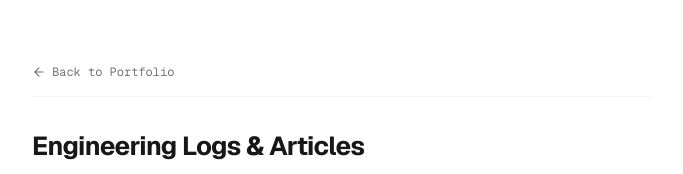
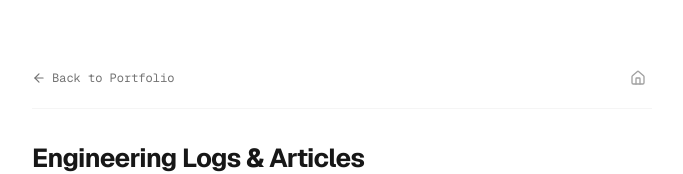
Before and after one commit to shefiin/shefin, a Next.js app in the folder client/: page /writing in a window 1280 px wide. Shown: the top 174 px of the page, without its empty margins (298-981 px from the left). Built offline with nearby package versions, Linux system fonts and the light colour scheme; no server answers.

Commit message:
style: replace Portfolio Home text with home icon in writing pages

```diff
--- a/client/app/writing/[slug]/ArticleView.tsx
+++ b/client/app/writing/[slug]/ArticleView.tsx
@@ -2,7 +2,7 @@
 
 import React, { useState, useEffect } from 'react';
 import Link from 'next/link';
-import { ArrowLeft, Clock, Calendar, Hash, FileText } from 'lucide-react';
+import { ArrowLeft, Clock, Calendar, Hash, FileText, Home } from 'lucide-react';
 
 export interface BlogPostData {
   _id?: string;
@@ -334,9 +334,11 @@ export default function ArticleView({ slug }: { slug: string }) {
 
           <Link
             href="/"
-            className="text-[11px] font-mono text-neutral-400 hover:text-neutral-700 transition-colors"
+            aria-label="Portfolio Home"
+            title="Portfolio Home"
+            className="w-7 h-7 rounded-lg text-neutral-400 hover:text-neutral-900 hover:bg-neutral-100 flex items-center justify-center transition"
           >
-            Portfolio Home
+            <Home className="w-4 h-4" />
           </Link>
         </div>
 
--- a/client/app/writing/page.tsx
+++ b/client/app/writing/page.tsx
@@ -14,7 +14,8 @@ import {
   Hash,
   PenLine,
   Layers,
-  Sparkles
+  Sparkles,
+  Home
 } from 'lucide-react';
 import { verifyCurrentAuth } from '../utils/auth';
 
@@ -201,6 +202,7 @@ function WritingsList() {
           <span>Back to Portfolio</span>
         </Link>
 
+        <div className="flex items-center gap-2">
           {isAdmin && (
             <Link
               href="/write"
@@ -210,6 +212,16 @@ function WritingsList() {
               <span>Write New</span>
             </Link>
           )}
+
+          <Link
+            href="/"
+            aria-label="Portfolio Home"
+            title="Portfolio Home"
+            className="w-7 h-7 rounded-lg text-neutral-400 hover:text-neutral-900 hover:bg-neutral-100 flex items-center justify-center transition"
+          >
+            <Home className="w-4 h-4" />
+          </Link>
+        </div>
       </div>
 
       {/* Header */}
```
Lines whose indentation alone changed are shown as unchanged.
